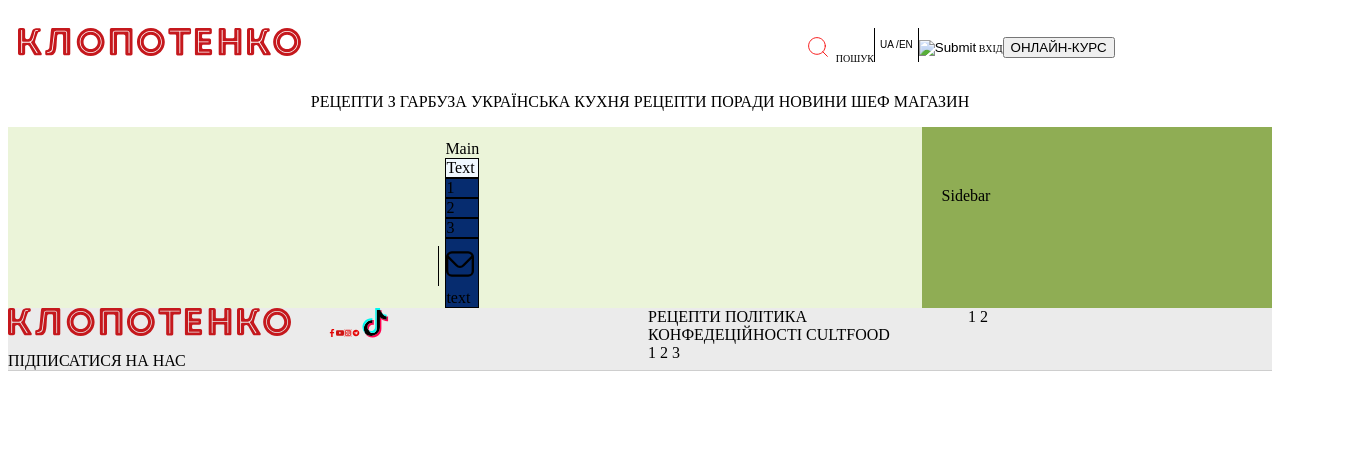
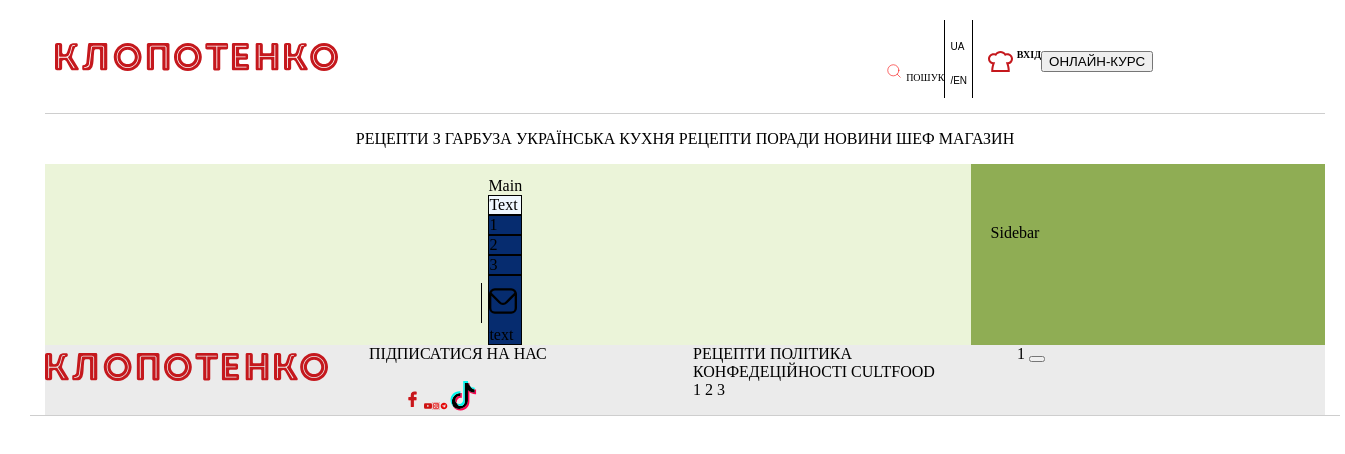
Before and after one commit to L0676812550/CSS_Klopotenko, a plain HTML site: page index.html in a window 1280 px wide. Shown: the whole page, 1345 px wide, since content can reach past the window. Drawn offline with Linux system fonts and the light colour scheme.

Commit message:
Next small steps

```diff
--- a/header.css
+++ b/header.css
@@ -2,9 +2,8 @@ header {
     width: 100%;
     height: inherit;
     font-size: 10px;
-    /* padding: 10px 0px 0px; */
-    /* display: flex; */
-    /* box-shadow: 0 4px rgb(0, 0, 0, .1); */
+    border-bottom: 1px solid #cecece;;
+    padding: 0px;
 }
 
 .header_container {
@@ -21,9 +20,9 @@ header {
     flex-grow: 1;
 }
 
-.header_left_logo {
+/* .header_left_logo {
     padding: 8px 0px;
-}
+} */
 
 .header_right {
     display: flex;
@@ -71,8 +70,18 @@ header {
 
 }
 
-.header_menu_search {
+/* .header_menu_search {
+} */
 
+.button_search ::before {
+    content: url(./Images/icons/search.svg);
+    display: flex;
+    height: 30px;
+    width: 30px;
+}
+
+.header_menu_signin_icon {
+    fill: #c5181d;
 }
 
 .header_menu_lang {
@@ -95,6 +104,27 @@ header {
 
 /* !!! CHECK */
 
+.header_menu_signin {
+    display: flex;
+    align-items:normal;
+    justify-content: space-between;
+    margin-left: 15px;
+    height: 25px;
+    width: 53px;
+
+    /* height: 25px;
+    width: 25 px; */
+    /* vertical-align: middle; */
+
+}
+
+.header_menu_signin_link {
+    font-size: 10px;
+    font-weight: 600;
+    color: #000 !important;
+}
+
+
 /* header {
     width: 100%;
     height: 50px;
--- a/images.css
+++ b/images.css
@@ -1,6 +1,7 @@
 .logo {
     height: auto;
-    max-height: 100%;
+    max-height: 75px;
+    padding: 8px 0 8px;
     max-width: 100%;
     border: 0;
     vertical-align: middle;
@@ -8,6 +9,23 @@
     /* box-sizing: inherit; */
 }
 
+.header_menu_search_icon {
+    width: 20px;
+    height: 20px;
+    fill: #c5181d;
+}
+
+
+/* .button_search::before {
+    width: 30px;
+    height: 30px;
+} */
+
+/* .header_menu_signin_icon {
+    height: 25px;
+    width: 25px;
+    vertical-align: middle;
+} */
 
 /* Footer */
 
@@ -16,14 +34,14 @@
     background-size: contain;
     background-position: center;
     background-repeat: no-repeat;
-
     box-sizing: content-box;
     position: relative;
-    height: 30px;
-    width: 300px;
-    padding-top: 10px;
+    height: 24px;
+    width: 15px;
+    fill: #c5181d;
+    /* padding-top: 10px;
     padding-bottom: 10px;
-    padding-left: 8px;
+    padding-left: 8px; */
 }
 
 .icon_YouTube {
--- a/index.html
+++ b/index.html
@@ -15,29 +15,48 @@
     <meta name="viewport" content="width=device-width, initial-scale=1.0">
     <title>Євген Клопотнеко-кулинарні рецепти від Євгена Клопотнеко</title>
 
-    <!--
-
+    <!--!! Маша:
+        - пройтся по всьому червоному в файлах
+        - icomoon - як Маша використовує? як шрифті що далі, чи як?
+        - якщо хочу використовувати першу кнопку, то як додати, якщо щось забула закачати, чи не підійшло?
+        - як і для чого використовувати :root
     -->
 </head>
 <body>
     <header>
-        <div class="header_container">
+        <div class="header_container"> <!--!!Is this <div> unnecessary?-->
 
             <div class="header_left">
                 <a href="#">
-                    <img class="header_left_logo" src="./Images/logo.svg" alt="logo">
+                    <img class="logo" src="./Images/logo.svg" alt="logo">
             </div>
 
             <div class="header_right">
                 <ul class="header_menu">
                     <li class="header_menu_search">
-                        <a href="#"><img class="icon_search" src="./Images/icons/search.svg" alt="Search" width="30" height="30"></img></a>
-                        <a href="#" class="button_search">ПОШУК</a></li>
-                    <div class="header_menu_lang">
-                        <a href="#"><span>UA</span></a>
-                        <a href="#"><span class="header_menu_lang_slash">/</span>EN</a>
-                    </div>
-                    <li class="header_menu_exit"><form action="#"><input type="image" name="imagebutton" src="???"> ВХІД</form></li>
+                        <!-- <svg class="header_menu_search_icon">
+                            <use href="./Images/icons.svg#icon-search">
+                            </use>
+                        </svg> -->
+
+                        <div class="header_menu_search_icon"></div>
+                        <a href="#"><img class="header_menu_search_icon" src="./Images/icons/search.svg" alt="Search"></img></a>
+                        <a href="#" class="button_search">ПОШУК</a>
+                    </li>
+
+                    <li class="header_menu_lang">
+                        <a href="#"><p>UA</p></a>
+                        <a href="#"><pu class="header_menu_lang_slash">/</pu>EN</a>
+                    </li>
+                    <li class="header_menu_signin">
+                        <!-- <img class="header_menu_signin_icon" src="./Images/icons/cook.svg" alt="sign_in"> -->
+
+                        <svg class="header_menu_signin_icon" width="25" height="25">
+                            <use href="./Images/icons.svg#icon-cook"></use>
+                        </svg>
+
+                        <a class="header_menu_signin_link">ВХІД</a>
+                    </li>
                     <li class="header_menu_button"><form action="#"><input type="button" name="ОНЛАЙН-КУРС" value="ОНЛАЙН-КУРС"></form></li>
                 </ul>
             </div>
@@ -201,10 +220,19 @@
                 <p>ПІДПИСАТИСЯ НА НАС</p>
 
                 <div class="social_links">
-                    <a class=icon_fb href="#" alt="fb" width="30" height="30"> </a>
-                    <a class=icon_YouTube href="#" alt="YouTube"></a>
-                    <a class=icon_Insta href="#" alt="Insta"></a>
-                    <a class=icon_Telegram href="#" alt="Telegram"></a>
+                    <a href="#">
+                        <svg width="32" height="32">
+                            <use href=".#"></use>
+                        </svg>
+                    </a>
+                    <a class="footer_icon_fb_link">
+                        <svg class="icon_fb">
+                            <use href="./Images/icons.svg#icon-facebook-logo-svgrepo-com"></use>
+                        </svg>
+                    </a>
+                    <a class="icon_YouTube" href="#" alt="YouTube"></a>
+                    <a class="icon_Insta" href="#" alt="Insta"></a>
+                    <a class="icon_Telegram" href="#" alt="Telegram"></a>
                     <a href="#"><img class="icon_TicToc" src="./Images/Social_Media/tictok-svg.svg" alt="TicTok" width="30" height="30"></img></a>
                 </div>
             </div>
@@ -225,7 +253,9 @@
                 1
                 <!-- </a>
                 <a href="#" class="button_ads">Відключити рекламу</a> -->
-                2
+                <button type="button">
+
+                </button>
             </div>
         </div>
 
--- a/style.css
+++ b/style.css
@@ -8,6 +8,15 @@ body {
     background: white;
     height: 100%;
     border-bottom: 1px solid #cecece;
+
+    width: 100%;
+    padding-right: 15px;
+    padding-left: 15px;
+    margin: 0px 30px 0px 30px;
+}
+
+:root {
+    --color-icons: #c5181d;
 }
 
 ul {
@@ -21,6 +30,9 @@ a {
     text-decoration: none;
 }
 
+* {
+    word-wrap: break-word;
+}
 
 .container_main_sidebar {
     display: flex;
```
Also changed, not shown: Images/icomoon_svg/cook.svg (added), Images/icomoon_svg/facebook-logo-svgrepo-com.svg (added), Images/icomoon_svg/instagram-svg.svg (added), Images/icomoon_svg/search.svg (added), Images/icomoon_svg/star-empty-icon.svg (added), Images/icomoon_svg/star-full-icon.svg (added), Images/icomoon_svg/telegram-svg.svg (added), Images/icomoon_svg/tictok-svg.svg (added), Images/icomoon_svg/wall-clock-icon.svg (added), Images/icomoon_svg/youtube-svg.svg (added), Images/icons.svg (added), Images/icons/cook.svg (added), 2 other files.
